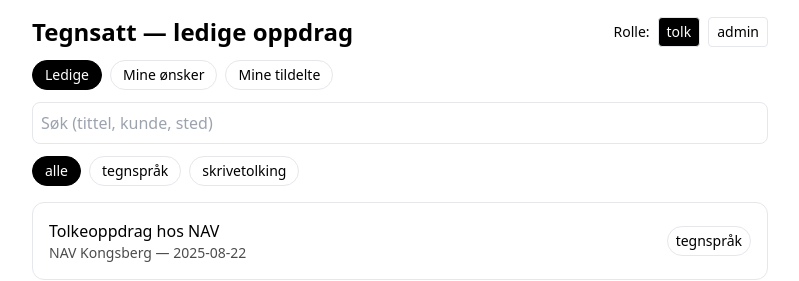
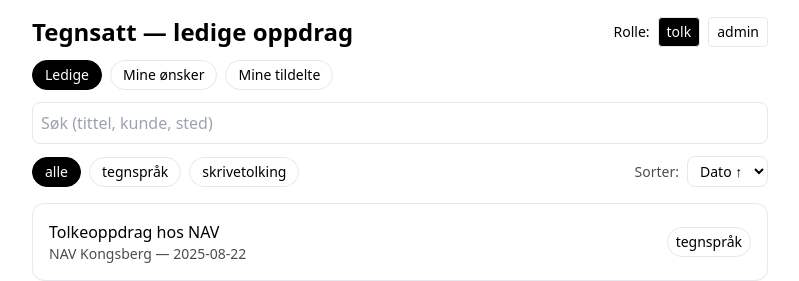
Before and after one commit to bizmomsara/bizmomsara-tegnsatt-coordinator-prototype, a Next.js app: page / in a window 1280 px wide. Shown: the top 281 px of the page, without its empty margins (240-1039 px from the left). Built offline with nearby package versions, Linux system fonts and the light colour scheme.

Commit message:
Update page.jsx

```diff
--- a/app/page.jsx
+++ b/app/page.jsx
@@ -10,6 +10,11 @@ const VIEWS = [
   { id: 'mine-ønsker', label: 'Mine ønsker' },
   { id: 'mine-tildelte', label: 'Mine tildelte' },
 ];
+const STATUS = {
+  inviting: { label: 'Åpne', className: 'bg-blue-50 text-blue-700 border-blue-200' },
+  partly_filled: { label: 'Delvis bemannet', className: 'bg-yellow-50 text-yellow-800 border-yellow-200' },
+  filled: { label: 'Bemannet', className: 'bg-green-50 text-green-800 border-green-200' },
+};
 
 export default function Page() {
   const [role, setRole] = useState('tolk'); // 'tolk' | 'admin'
@@ -18,6 +23,7 @@ export default function Page() {
   const [openId, setOpenId] = useState(null);
   const [query, setQuery] = useState('');
   const [typeFilter, setTypeFilter] = useState('alle');
+  const [sortBy, setSortBy] = useState('date_asc'); // 'date_asc' | 'date_desc'
 
   const chipClass = (value) =>
     `text-sm px-3 py-1 rounded-full border transition ${
@@ -33,6 +39,13 @@ export default function Page() {
   const filtered = useMemo(() => {
     return getJobs({ allJobs: jobs, view, typeFilter, query, role });
   }, [jobs, view, typeFilter, query, role]);
+const displayed = useMemo(() => {
+  const arr = [...filtered];                  // lag en kopi av filtered
+  arr.sort((a, b) => new Date(a.date) - new Date(b.date)); // sorter stigende på dato
+  if (sortBy === 'date_desc') arr.reverse();  // hvis valgt "Dato ↓", snu rekkefølgen
+  return arr;                                 // dette er lista vi viser
+}, [filtered, sortBy]);
+<div className="mb-2 text-sm opacity-70">{displayed.length} treff</div>
 
   // handlinger
   const toggleOpen = (id) => setOpenId(openId === id ? null : id);
@@ -103,18 +116,31 @@ export default function Page() {
         placeholder="Søk (tittel, kunde, sted)"
         className="w-full mb-3 border rounded-lg p-2"
       />
-      <div className="flex gap-2 mb-4">
-        <button className={chipClass('alle')} onClick={() => setTypeFilter('alle')}>alle</button>
-        {TYPES.map((t) => (
-          <button key={t} className={chipClass(t)} onClick={() => setTypeFilter(t)}>{t}</button>
-        ))}
-      </div>
+     <div className="flex flex-wrap items-center gap-2 mb-4">
+  <button className={chipClass('alle')} onClick={() => setTypeFilter('alle')}>alle</button>
+  {TYPES.map((t) => (
+    <button key={t} className={chipClass(t)} onClick={() => setTypeFilter(t)}>{t}</button>
+  ))}
 
-      {filtered.length === 0 ? (
+  <div className="ml-auto flex items-center gap-2">
+    <label className="text-sm opacity-70">Sorter:</label>
+    <select
+      value={sortBy}
+      onChange={(e) => setSortBy(e.target.value)}
+      className="border rounded-lg px-2 py-1 text-sm bg-white"
+    >
+      <option value="date_asc">Dato ↑</option>
+      <option value="date_desc">Dato ↓</option>
+    </select>
+  </div>
+</div>
+
+
+      {displayed.length === 0 ? (
         <div className="opacity-70">Ingen treff.</div>
       ) : (
         <ul className="space-y-3">
-          {filtered.map((a) => (
+          {displayed.map((a) => (
             <li key={a.id} className="border rounded-xl bg-white">
               <button
                 type="button"
```
